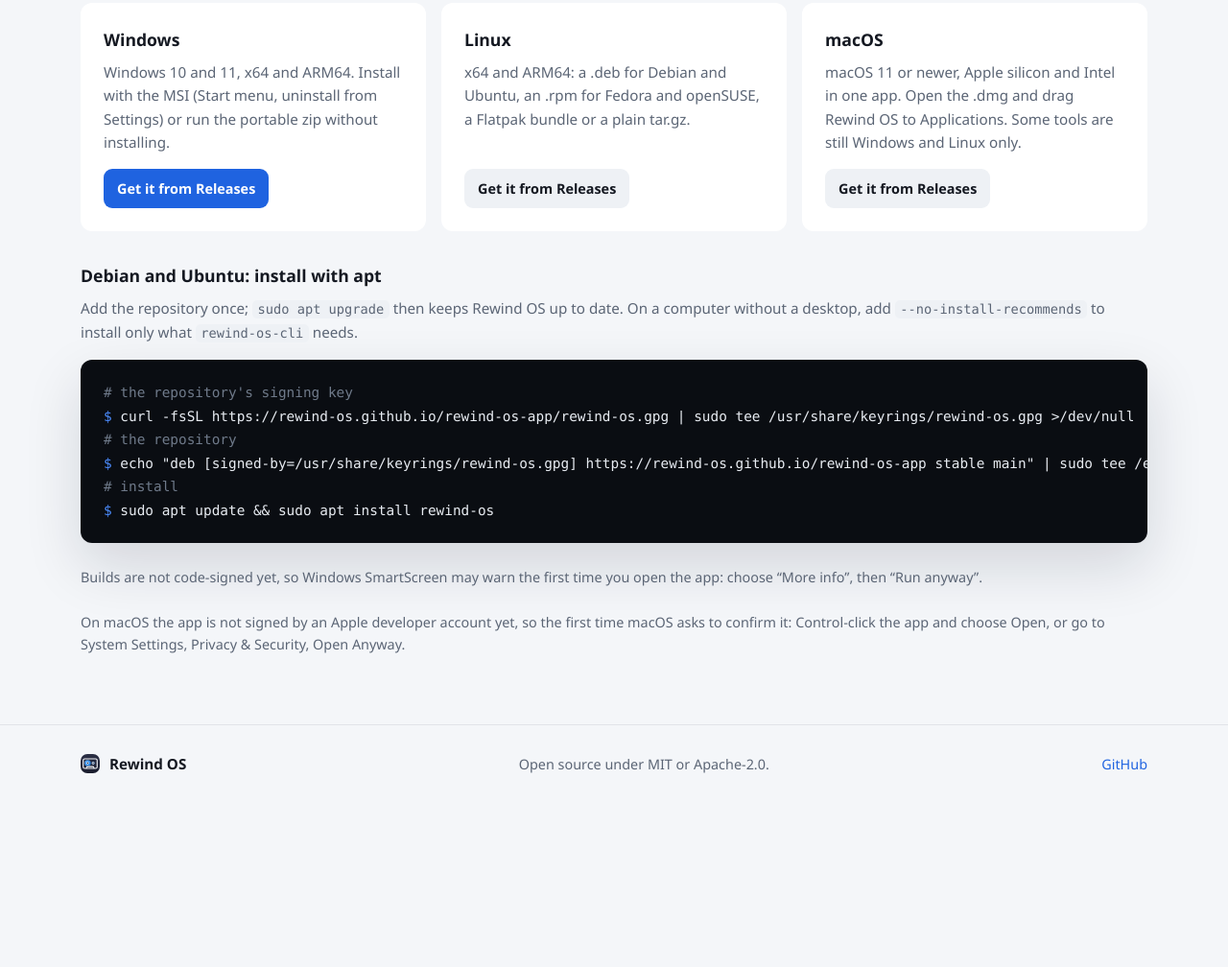
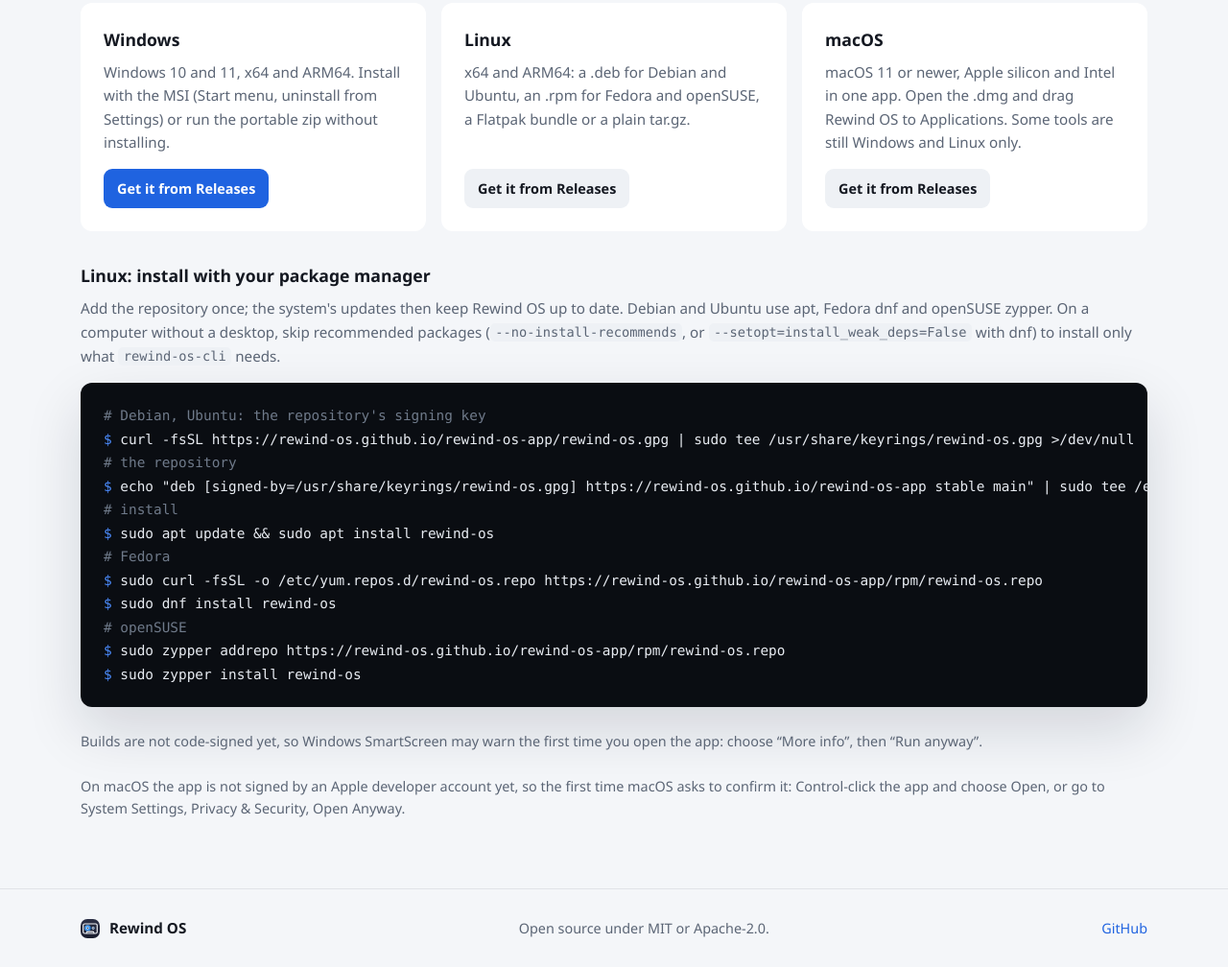
Before and after one commit to rewind-os/rewind-os.github.io, a plain HTML site: page index.html in a window 1280 px wide. Shown: the part 5823-6831 px from the top of the page at 96% size. Before the commit the page ends 6659 px from the top, so only its background shows below. Drawn offline with Linux system fonts and the light colour scheme; no server answers.

Commit message:
Install with dnf and zypper on Fedora and openSUSE

```diff
--- a/assets/js/main.js
+++ b/assets/js/main.js
@@ -75,8 +75,8 @@
     "dl.mac": "macOS 11 o posterior, Apple Silicon e Intel en una sola app. Abre el .dmg y arrastra Rewind OS a Aplicaciones. Algunas herramientas aún son solo de Windows y Linux.",
     "dl.macunsigned": "En macOS la app aún no está firmada con una cuenta de desarrollador de Apple, así que la primera vez macOS pide confirmarla: haz clic con Control en la app y elige Abrir, o ve a Ajustes del Sistema, Privacidad y seguridad, Abrir igualmente.",
     "dl.releases": "Ir a las versiones",
-    "dl.apt.title": "Debian y Ubuntu: instálalo con apt",
-    "dl.apt.body": "Añade el repositorio una vez; después <code>sudo apt upgrade</code> mantiene Rewind OS al día. En un equipo sin escritorio, añade <code>--no-install-recommends</code> para instalar solo lo que necesita <code>rewind-os-cli</code>.",
+    "dl.apt.title": "Linux: instálalo con tu gestor de paquetes",
+    "dl.apt.body": "Añade el repositorio una vez; después las actualizaciones del sistema mantienen Rewind OS al día. Debian y Ubuntu usan apt, Fedora dnf y openSUSE zypper. En un equipo sin escritorio, omite los paquetes recomendados (<code>--no-install-recommends</code>, o <code>--setopt=install_weak_deps=False</code> con dnf) para instalar solo lo que necesita <code>rewind-os-cli</code>.",
     "dl.unsigned": "Las versiones aún no están firmadas, así que Windows SmartScreen puede avisar la primera vez: elige «Más información» y luego «Ejecutar de todas formas».",
     "dl.version": "Última versión: {v}.",
     "footer.licence": "Código abierto con licencia MIT o Apache-2.0.",
--- a/index.html
+++ b/index.html
@@ -213,14 +213,20 @@
           </div>
         </div>
         <div class="apt">
-          <h3 data-i18n="dl.apt.title">Debian and Ubuntu: install with apt</h3>
-          <p data-i18n="dl.apt.body">Add the repository once; <code>sudo apt upgrade</code> then keeps Rewind OS up to date. On a computer without a desktop, add <code>--no-install-recommends</code> to install only what <code>rewind-os-cli</code> needs.</p>
-          <pre class="terminal" aria-label="Install with apt"><code><span class="c"># the repository's signing key</span>
+          <h3 data-i18n="dl.apt.title">Linux: install with your package manager</h3>
+          <p data-i18n="dl.apt.body">Add the repository once; the system's updates then keep Rewind OS up to date. Debian and Ubuntu use apt, Fedora dnf and openSUSE zypper. On a computer without a desktop, skip recommended packages (<code>--no-install-recommends</code>, or <code>--setopt=install_weak_deps=False</code> with dnf) to install only what <code>rewind-os-cli</code> needs.</p>
+          <pre class="terminal" aria-label="Install with apt, dnf or zypper"><code><span class="c"># Debian, Ubuntu: the repository's signing key</span>
 <span class="p">$</span> curl -fsSL https://rewind-os.github.io/rewind-os-app/rewind-os.gpg | sudo tee /usr/share/keyrings/rewind-os.gpg &gt;/dev/null
 <span class="c"># the repository</span>
 <span class="p">$</span> echo "deb [signed-by=/usr/share/keyrings/rewind-os.gpg] https://rewind-os.github.io/rewind-os-app stable main" | sudo tee /etc/apt/sources.list.d/rewind-os.list
 <span class="c"># install</span>
-<span class="p">$</span> sudo apt update &amp;&amp; sudo apt install rewind-os</code></pre>
+<span class="p">$</span> sudo apt update &amp;&amp; sudo apt install rewind-os
+<span class="c"># Fedora</span>
+<span class="p">$</span> sudo curl -fsSL -o /etc/yum.repos.d/rewind-os.repo https://rewind-os.github.io/rewind-os-app/rpm/rewind-os.repo
+<span class="p">$</span> sudo dnf install rewind-os
+<span class="c"># openSUSE</span>
+<span class="p">$</span> sudo zypper addrepo https://rewind-os.github.io/rewind-os-app/rpm/rewind-os.repo
+<span class="p">$</span> sudo zypper install rewind-os</code></pre>
         </div>
         <p class="note" data-i18n="dl.unsigned">Builds are not code-signed yet, so Windows SmartScreen may warn the first time you open the app: choose “More info”, then “Run anyway”.</p>
         <p class="note" data-i18n="dl.macunsigned">On macOS the app is not signed by an Apple developer account yet, so the first time macOS asks to confirm it: Control-click the app and choose Open, or go to System Settings, Privacy &amp; Security, Open Anyway.</p>
```
